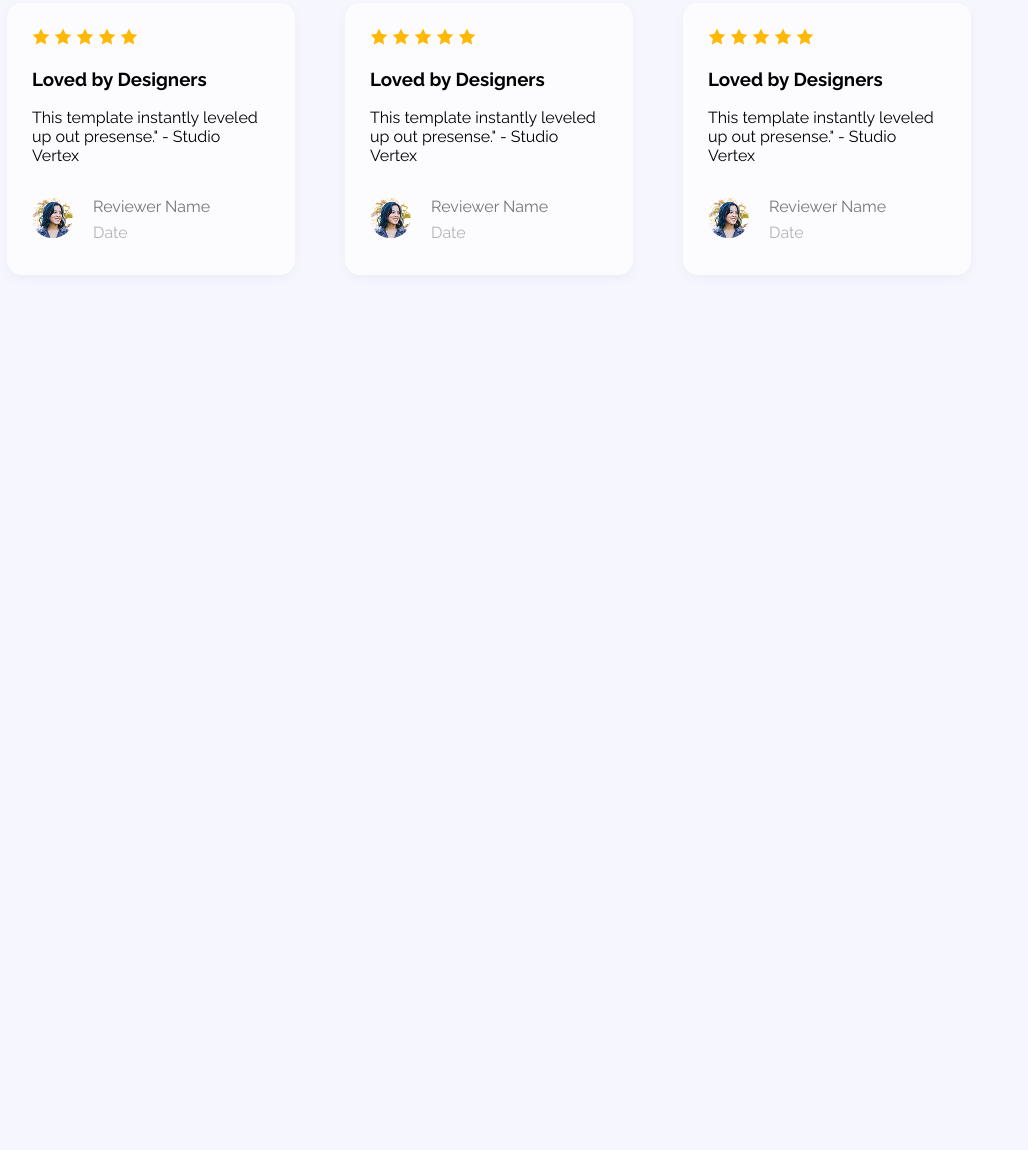
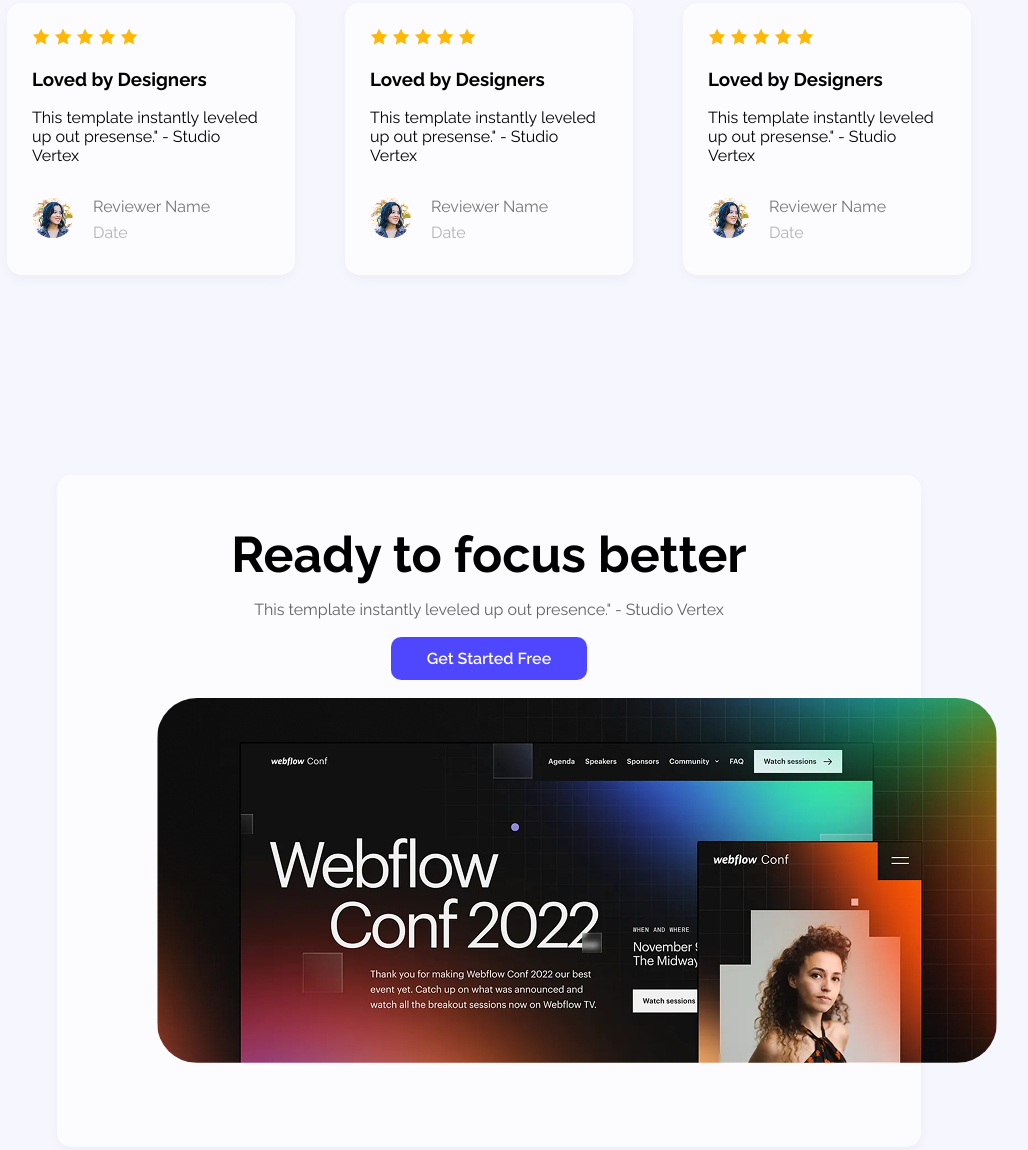
Before and after one commit to sweg177/B12Assignment, a plain HTML site: page B12A01.html in a window 1280 px wide. Shown: the part 2575-3725 px from the top of the page, without its empty margins (151-1179 px from the left). Before the commit the page ends 3000 px from the top, so only its background shows below. Drawn offline with Linux system fonts and the light colour scheme.

Commit message:
Ready to focus added

```diff
--- a/B12A01.html
+++ b/B12A01.html
@@ -77,10 +77,6 @@
         <h1 class="review-mono">What our users say</h1>
 
         <div class="review">
-
-
-
-
 
 
             <div class="user-column">
@@ -167,6 +163,16 @@
 
         </div>
 
+        <div class="focus">
+            <h1 class="focus-title">
+                Ready to focus better
+            </h1>
+            <p class="focus-text">This template instantly leveled up out presence." - Studio Vertex</p>
+
+            <a href="" class="btn">Get Started Free</a><br>
+            <img src="/Assets/wc-big.png" class="big-picture" alt="">
+        </div>
+
 
     </main>
     <footer>
--- a/Styles/Styles.CSS
+++ b/Styles/Styles.CSS
@@ -91,7 +91,7 @@ nav {
     text-align: center;
     background-color: rgba(78, 71, 255, 0.1);
     padding: 50px 150px;
-    margin: 150px;
+    margin: 150px 200px;
     border-radius: 30px;
 
 
@@ -104,7 +104,7 @@ nav {
 .usersec {
     display: flex;
     text-align: center;
-    gap: 60px;
+    gap: 150px;
     justify-content: center;
 
 }
@@ -182,3 +182,34 @@ nav {
 
 
 }
+
+/*focus*/
+
+.focus{
+
+text-align: center;
+justify-content: center;
+background-color:rgba(255, 255, 255, 0.747);
+box-shadow: 0 4px 12px rgba(0, 0, 0, 0.041);
+padding: 50px 70px 50px 70px;
+border-radius: 15px;
+margin: 200px;
+}
+
+.focus-title{
+
+font-size: 50px;
+margin: 0px;
+
+
+}
+
+.focus-text{
+    color: rgba(0, 0, 0, 0.616);
+    margin-bottom: 30px;
+}
+
+.big-picture{
+border-radius: 40px;
+    margin: 30px ;
+}
```
